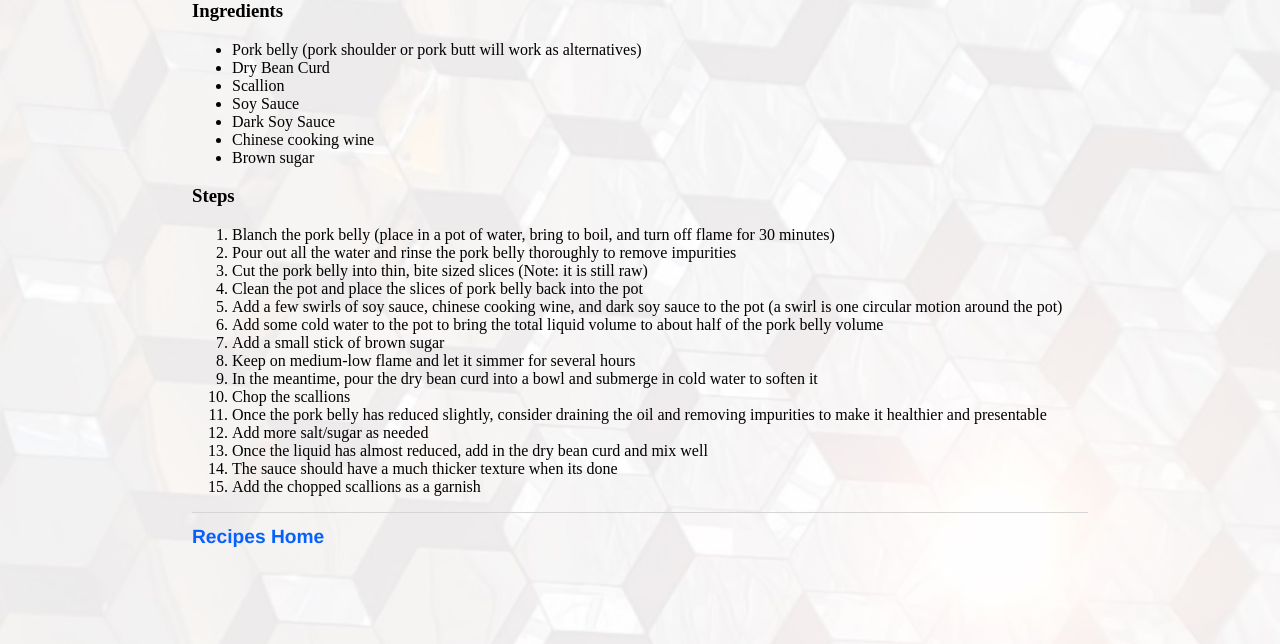
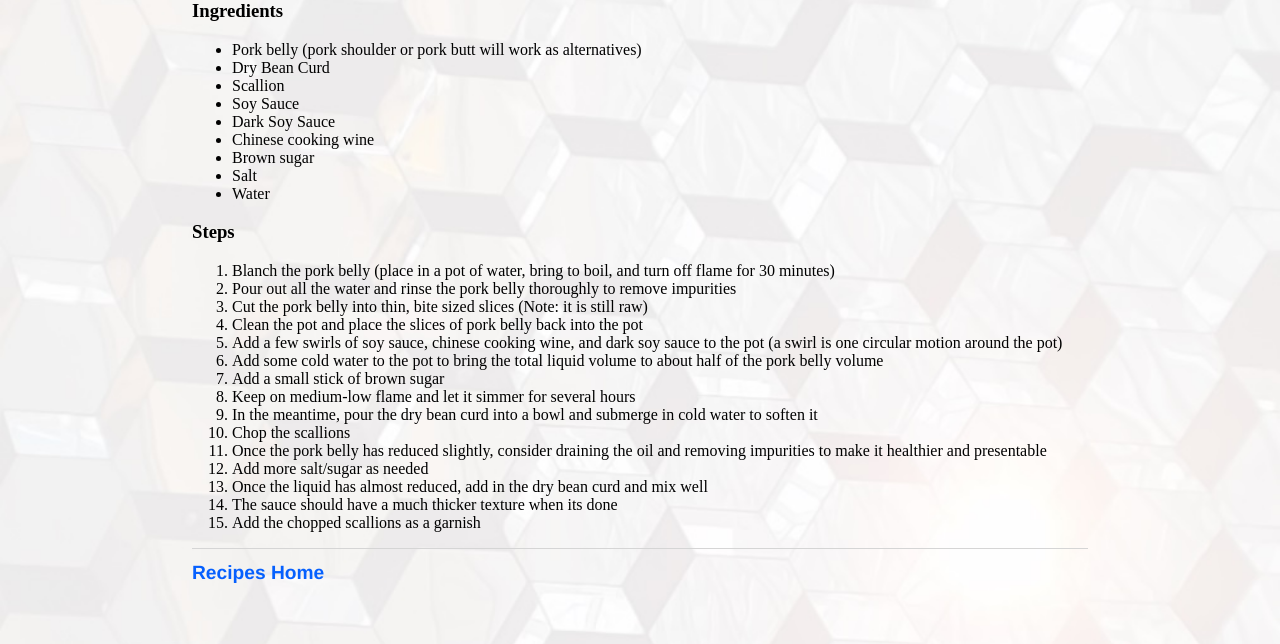
Before and after one commit to superjeffreyc/superjeffreyc.github.io, a Jekyll site: the page built from pork_belly.html, in a window 1280 px wide. Shown: the part 470-1114 px from the top of the page. Built offline with Jekyll 4.4.1, drawn with Linux system fonts in a browser that asks for light colours.

Commit message:
Update pork_belly.html

```diff
--- a/pork_belly.html
+++ b/pork_belly.html
@@ -15,6 +15,8 @@
     <li>Dark Soy Sauce</li>
     <li>Chinese cooking wine</li>
     <li>Brown sugar</li>
+    <li>Salt</li>
+    <li>Water</li>
   </ul>
 
     <h3>Steps</h3>
```
